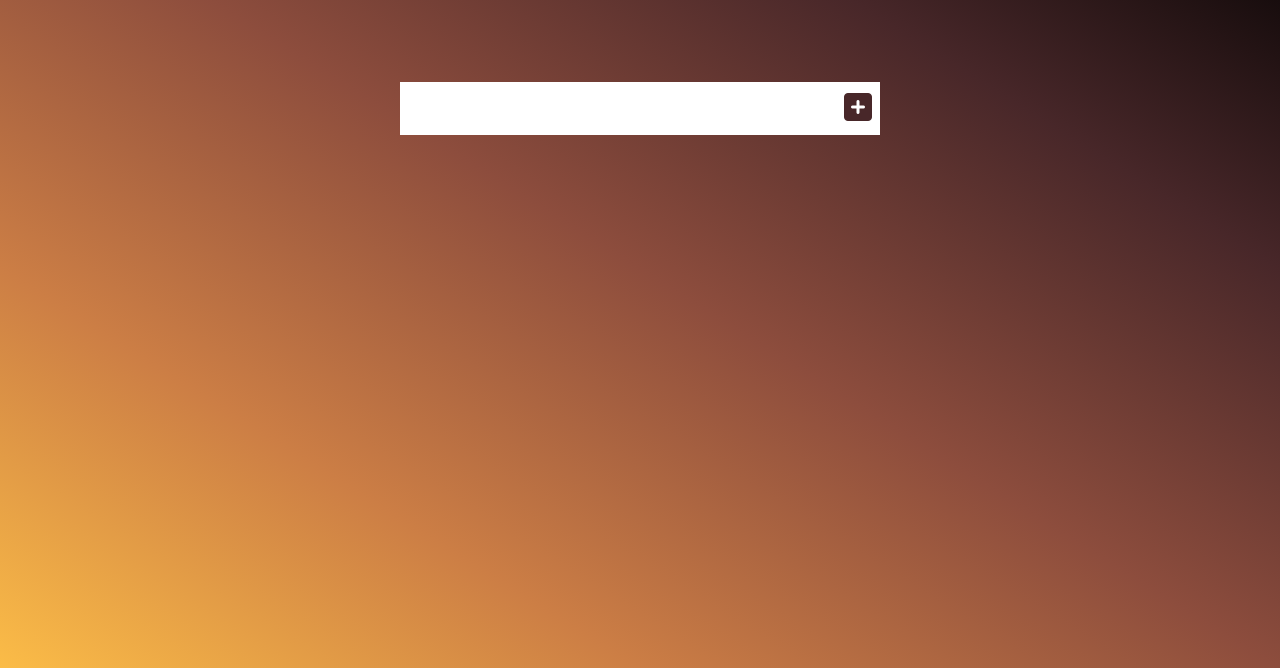
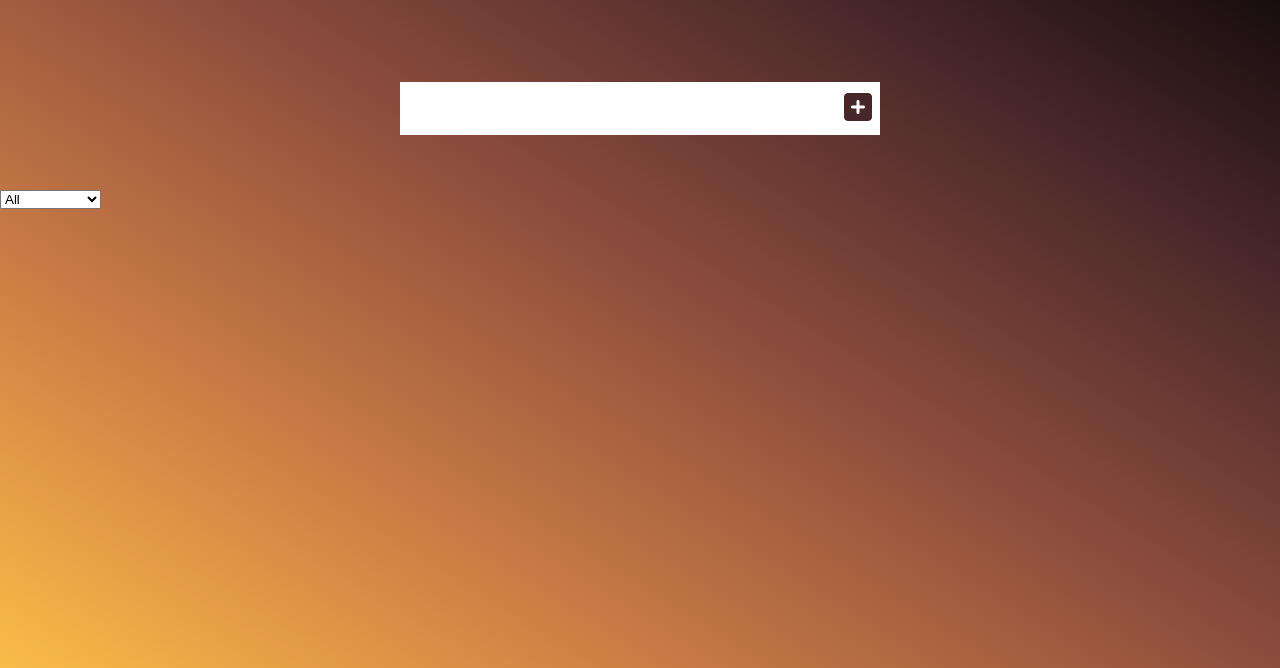
Before and after one commit to gadgetfather/task-List, a plain HTML site: page index.html in a window 1280 px wide. Shown: the part 132-800 px from the top of the page. Drawn offline with Linux system fonts and the light colour scheme.

Commit message:
added selector

```diff
--- a/index.html
+++ b/index.html
@@ -19,6 +19,13 @@
             <i class="fas fa-plus-square"></i>
         </button>
     </form>
+    <div class="select">
+        <select name="todos" class="filter-todos">
+            <option value="all">All</option>
+            <option value="completed">Completed</option>
+            <option value="uncompleted">Uncompleted</option>
+        </select>
+    </div>
 
     <div class="todo-container">
         <ul class="todo-list"></ul>
```
